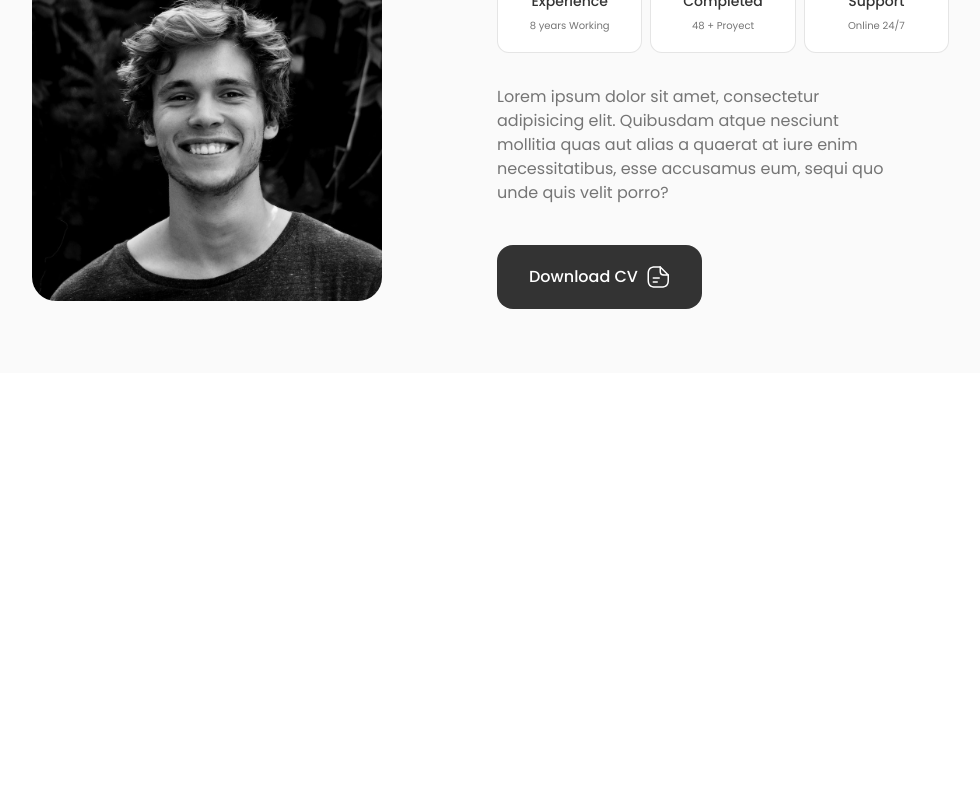
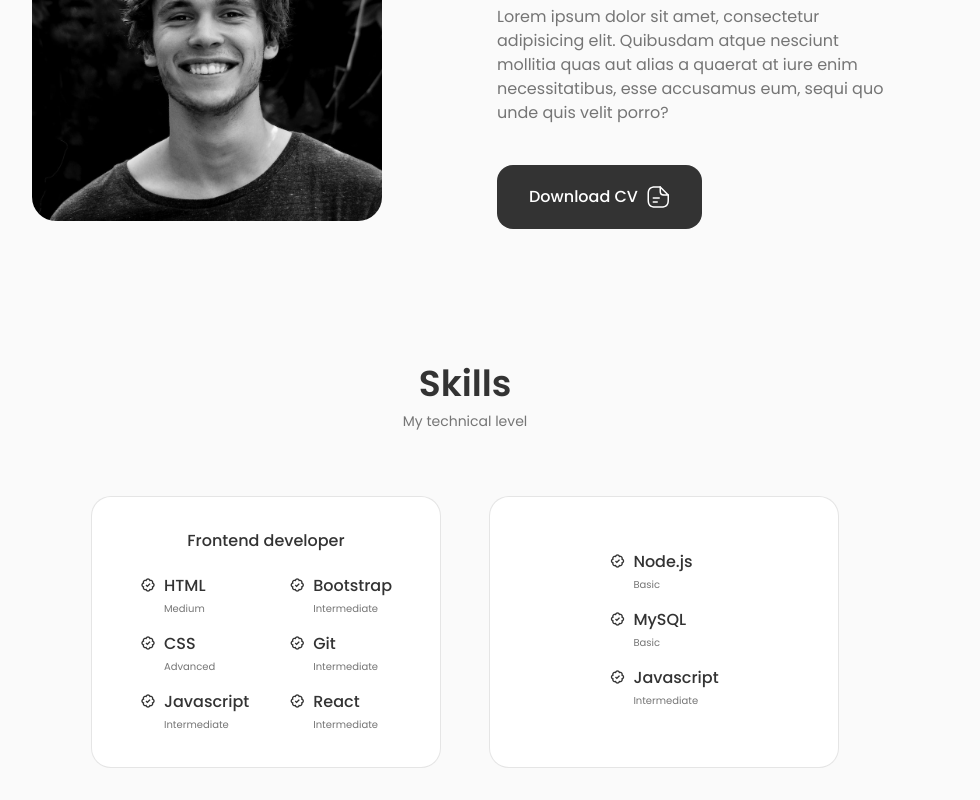
Before and after one commit to RodrigoIvanGonzalez/PortfolioReact, a React (Vite) app: page / in a window 1280 px wide. Shown: the part 1169-1969 px from the top of the page, without its empty margins (175-1155 px from the left). Before the commit the page ends 1542 px from the top, so only its background shows below. Built offline with nearby package versions, Linux system fonts and the light colour scheme.

Commit message:
Creacion del componente Skills con estilos

```diff
--- a/src/App.jsx
+++ b/src/App.jsx
@@ -2,6 +2,8 @@
 import './App.css'
 import Header from './components/header/Header'
 import Home from './components/home/Home'
+import About from './components/about/About'
+import Skills from './components/skills/Skills'
 
 function App() {
 
@@ -11,6 +13,8 @@
 
       <main className="main">
         <Home />
+        <About />
+        <Skills />
       </main>
     </>
   )
--- a/src/components/home/Home.jsx
+++ b/src/components/home/Home.jsx
@@ -3,7 +3,7 @@
 import Social from './Social';
 import Data from './Data';
 import ScrollDown from '../home/Scrolldown';
-import About from '../about/About';
+
 
 const Home = () => {
 return (
@@ -19,7 +19,7 @@
 
             <ScrollDown />
 
-            <About />
+
         </div>
     </section>
 )
--- /dev/null
+++ b/src/components/skills/Backend.jsx
@@ -0,0 +1,42 @@
+import React from 'react'
+
+function Backend() {
+    return (
+        <div className="skills__content">
+        <h3 className="skills__title"></h3>
+
+        <div className="skills__box">
+            <div className="skills__group">
+                <div className="skills__data">
+                <i class='bx bx-badge-check'></i>
+
+                    <div>
+                        <h3 className="skills__name">Node.js</h3>
+                        <span className="skills__level">Basic</span>
+                    </div>
+                </div>
+
+                <div className="skills__data">
+                <i class='bx bx-badge-check'></i>
+
+                    <div>
+                        <h3 className="skills__name">MySQL</h3>
+                        <span className="skills__level">Basic</span>
+                    </div>
+                </div>
+
+                <div className="skills__data">
+                <i class='bx bx-badge-check'></i>
+
+                    <div>
+                        <h3 className="skills__name">Javascript</h3>
+                        <span className="skills__level">Intermediate</span>
+                    </div>
+                </div>
+            </div>
+        </div>
+    </div>
+    )
+}
+
+export default Backend
--- /dev/null
+++ b/src/components/skills/Frontend.jsx
@@ -0,0 +1,71 @@
+import React from 'react'
+
+function Frontend() {
+    return (
+        <div className="skills__content">
+            <h3 className="skills__title">Frontend developer</h3>
+
+            <div className="skills__box">
+                <div className="skills__group">
+                    <div className="skills__data">
+                    <i class='bx bx-badge-check'></i>
+
+                        <div>
+                            <h3 className="skills__name">HTML</h3>
+                            <span className="skills__level">Medium</span>
+                        </div>
+                    </div>
+
+                    <div className="skills__data">
+                    <i class='bx bx-badge-check'></i>
+
+                        <div>
+                            <h3 className="skills__name">CSS</h3>
+                            <span className="skills__level">Advanced</span>
+                        </div>
+                    </div>
+
+                    <div className="skills__data">
+                    <i class='bx bx-badge-check'></i>
+
+                        <div>
+                            <h3 className="skills__name">Javascript</h3>
+                            <span className="skills__level">Intermediate</span>
+                        </div>
+                    </div>
+                </div>
+
+                <div className="skills__group">
+                    <div className="skills__data">
+                    <i class='bx bx-badge-check'></i>
+
+                        <div>
+                            <h3 className="skills__name">Bootstrap</h3>
+                            <span className="skills__level">Intermediate</span>
+                        </div>
+                    </div>
+
+                    <div className="skills__data">
+                    <i class='bx bx-badge-check'></i>
+
+                        <div>
+                            <h3 className="skills__name">Git</h3>
+                            <span className="skills__level">Intermediate</span>
+                        </div>
+                    </div>
+
+                    <div className="skills__data">
+                    <i class='bx bx-badge-check'></i>
+
+                        <div>
+                            <h3 className="skills__name">React</h3>
+                            <span className="skills__level">Intermediate</span>
+                        </div>
+                    </div>
+                </div>
+            </div>
+        </div>
+    );
+}
+
+export default Frontend
--- /dev/null
+++ b/src/components/skills/Skills.jsx
@@ -0,0 +1,21 @@
+import React from 'react'
+import './skills.css'
+import Frontend from './Frontend'
+import Backend from './Backend'
+
+const Skills = () => {
+    return (
+        <section className="skills section" id="skills">
+            <h2 className="section__title">Skills</h2>
+            <span className="section__subtitle">My technical level</span>
+
+            <div className="skills__container container grid">
+                <Frontend />
+                <Backend />
+
+            </div>
+        </section>
+    )
+}
+
+export default Skills
--- /dev/null
+++ b/src/components/skills/skills.css
@@ -0,0 +1,78 @@
+.skills__container{
+    grid-template-columns: repeat(2, 350px);
+    column-gap: 3rem;
+    justify-content: center;
+}
+
+.skills__content{
+    background-color: var(--container-color);
+    border: 1px solid rgba(0, 0, 0, 0.1);
+    padding: 2rem 4rem;
+    border-radius: 1.25rem;
+}
+
+.skills__title{
+    font-size: var(--normal-font-size);
+    font-weight: var(--font-medium);
+    text-align: center;
+    margin-bottom: var(--mb-1-5);
+}
+
+.skills__box{
+    display: flex;
+    justify-content: center;
+    column-gap: 2.5rem;
+}
+
+.skills__group{
+    display: grid;
+    align-items: flex-start;
+    row-gap: 1rem;
+}
+
+.skills__data{
+    display: flex;
+    column-gap: 0.5rem;
+}
+
+.skills .bx-badge-check{
+    font-size: 1rem;
+    color: var(--title-color);
+}
+
+.skills__name{
+    font-size: var(--normal-font-size);
+    font-weight: var(--font-medium);
+    line-height: 18px;
+}
+
+.skills__level{
+    font-size: var(--tiny-font-size);
+}
+
+@media screen and (max-width: 992px) {
+.skills__container{
+    grid-template-columns: max-content;
+    row-gap: 2rem;
+}
+}
+
+@media screen and (max-width: 576px) {
+.skills__container{
+    grid-template-columns: 1fr;
+}
+
+.skills__content{
+    padding: 1.5rem;
+}
+}
+
+@media screen and (max-width: 350px) {
+.skills__box{
+    column-gap: 1.25rem;
+}
+
+.skills__name{
+    font-size: var(--small-font-size);
+}
+}
```
Also changed, not shown: src/components/contact/Contact.jsx (added), src/components/contact/contact.css (added).
